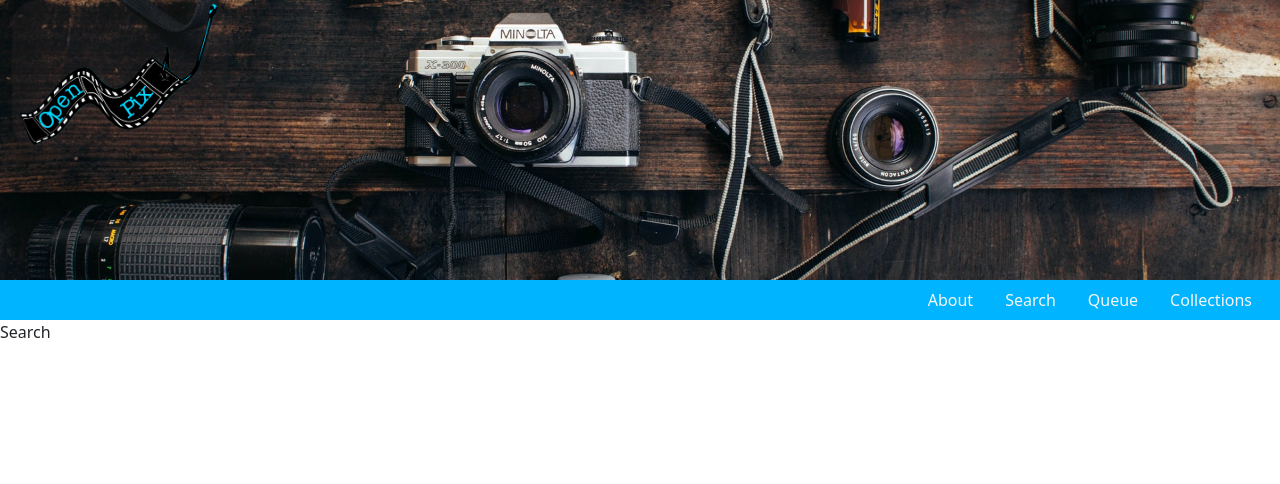
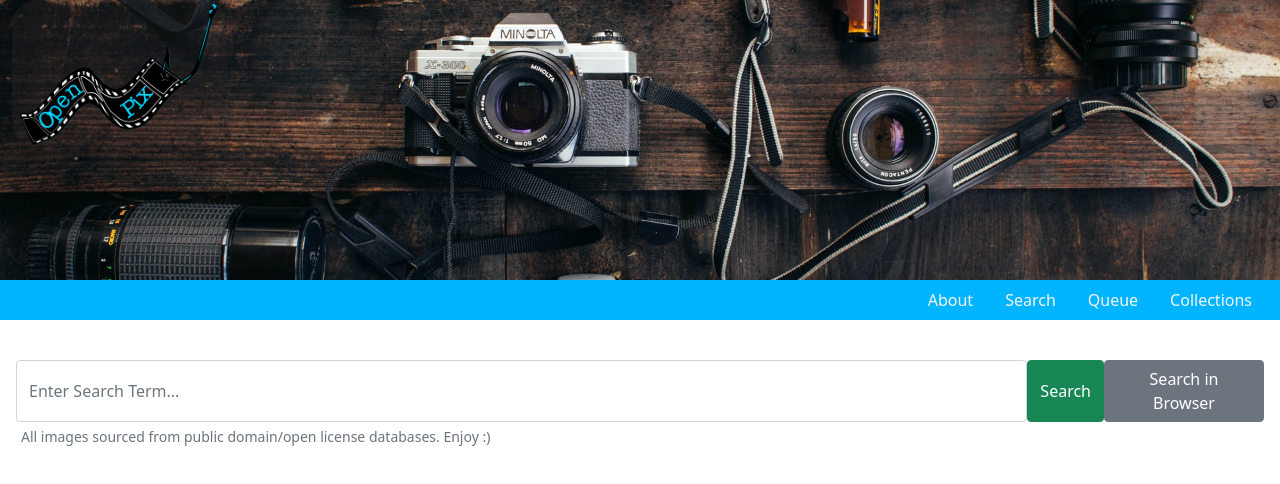
Before and after one commit to johnmdavis125/OpenPicSEARCH_Client, a React (Create React App) app: page / in a window 1280 px wide. Shown: the top 484 px of the page. Built offline with nearby package versions, Linux system fonts and the light colour scheme.

Commit message:
format and style re-usable search component

```diff
--- a/src/App.js
+++ b/src/App.js
@@ -6,7 +6,7 @@ const App = () => {
     return (
     <div>
         <Header />
-        <Search />
+        <Search label={null} placeholder="Enter Search Term..." btnText="Search" altText="All images sourced from public domain/open license databases. Enjoy :)" />
     </div>
     )
 }
--- a/src/components/Search.js
+++ b/src/components/Search.js
@@ -1,8 +1,32 @@
 import React from 'react';
+import Form from 'react-bootstrap/Form';
+import Button from 'react-bootstrap/Button';
+import InputGroup from 'react-bootstrap/InputGroup';
+import FormControl from 'react-bootstrap/FormControl';
 
-const Search = () => {
+const Search = ({label, placeholder, btnText, altText}) => {
     return (
-        <div>Search</div>
+        <div>
+            <Form>
+                <Form.Group className="m-3" controlId="formBasicEmail" style={{display: "flex", flexDirection: "column"}}>
+                <div>
+                    <Form.Label>{label}</Form.Label>
+                </div>
+                <div style={{display: "flex"}}>
+                    <Form.Control type="email" placeholder={placeholder}/>
+                    <Button variant="success" type="submit">
+                        {btnText}
+                    </Button>
+                    <Button variant="secondary" type="submit" style={{minWidth: "160px"}}>
+                        Search in Browser
+                    </Button>
+                </div>
+                    <Form.Text className="text-muted" style={{marginLeft: "5px"}}>
+                    {altText}
+                    </Form.Text>
+                </Form.Group>
+            </Form>
+        </div>
     )
 }
 
```
